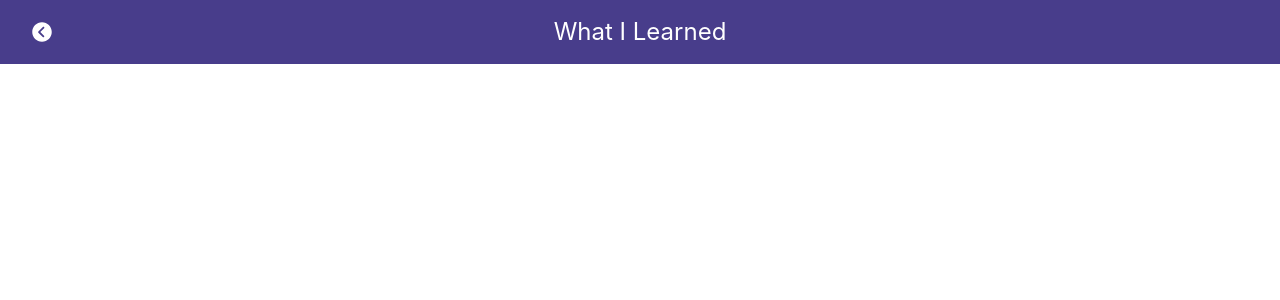
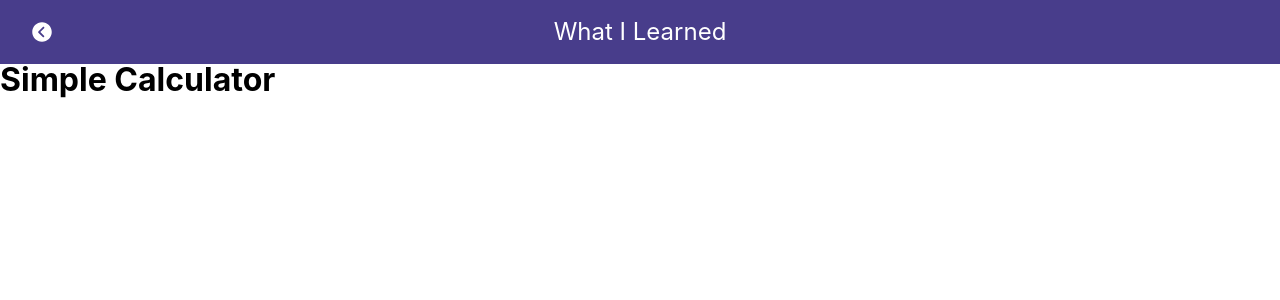
Before and after one commit to saebomp/todayilearned, a React (Create React App) app: page /calculator in a window 1280 px wide. Shown: the top 300 px of the page. Built offline with nearby package versions, Linux system fonts and the light colour scheme.

Commit message:
create calculator

```diff
--- a/src/App.js
+++ b/src/App.js
@@ -28,6 +28,9 @@ import StickyNavigation from './components/StickyNavigation'
 import Form from './components/Form'
 import Crud from './components/Crud'
 import CrudHooks from './components/CrudHooks'
+import Calculator from './components/Calculator/Calculator'
+
+
 
 function App() {
   return (
@@ -61,6 +64,7 @@ function App() {
         <Route exact path="/form" component={Form} />
         <Route exact path="/crud" component={Crud} />
         <Route exact path="/crudhooks" component={CrudHooks} />
+        <Route exact path="/calculator" component={Calculator} />
       </div>
     </Router>
   );
--- a/src/Data.js
+++ b/src/Data.js
@@ -155,4 +155,10 @@ export let DATA = [
     title : 'crudhooks',
     component : 'CrudHooks'
   },
+  {
+    id: 25,
+    path : '/calculator',
+    title : 'calculator',
+    component : 'Calculator'
+  },
 ]
--- /dev/null
+++ b/src/components/Calculator/Calculator.js
@@ -0,0 +1,27 @@
+import React, { Component } from 'react';
+import ResultComponent from './ResultComponent';
+// import KeyPadComponent from "./KeyPadComponent";
+
+class App extends Component {
+    constructor(){
+        super();
+
+        this.state = {
+            result: ""
+        }
+    }
+
+    render() {
+        return (
+            <div>
+                <div className="calculator-body">
+                    <h1>Simple Calculator</h1>
+                    <ResultComponent result={this.state.result}/>
+                    {/* <KeyPadComponent onClick={this.onClick}/> */}
+                </div>
+            </div>
+        );
+    }
+}
+
+export default App;
--- /dev/null
+++ b/src/components/Calculator/ResultComponent.js
@@ -0,0 +1,14 @@
+import React, {Component} from 'react'
+
+class ResultComponent extends Component {
+    render(){
+        let {result} = this.props;
+        return (
+            <div className="result">
+                <p>{result}</p>
+            </div>
+    )
+    }
+}
+
+export default ResultComponent;
```
